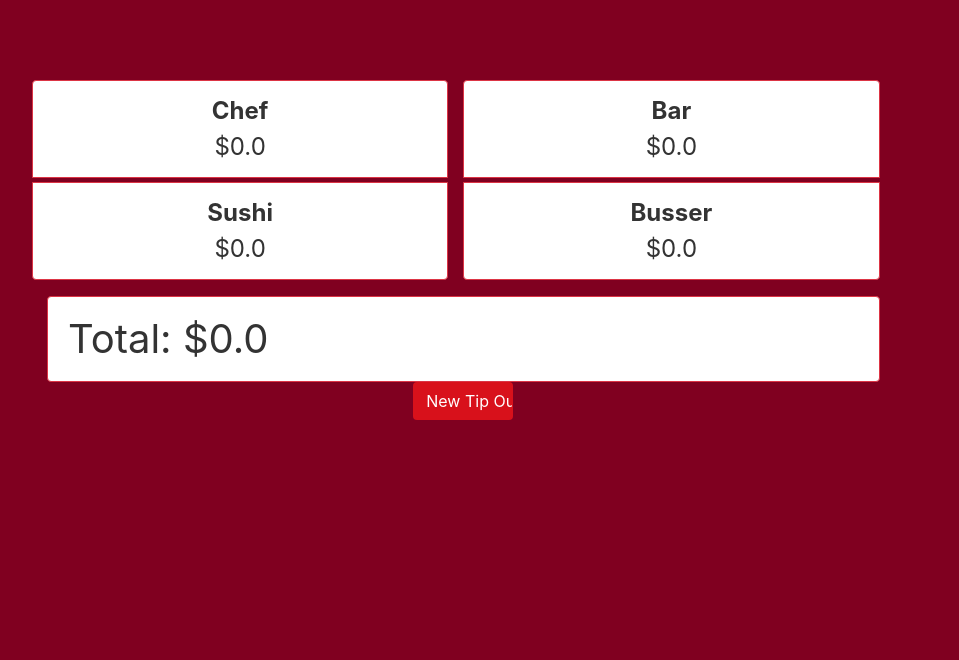
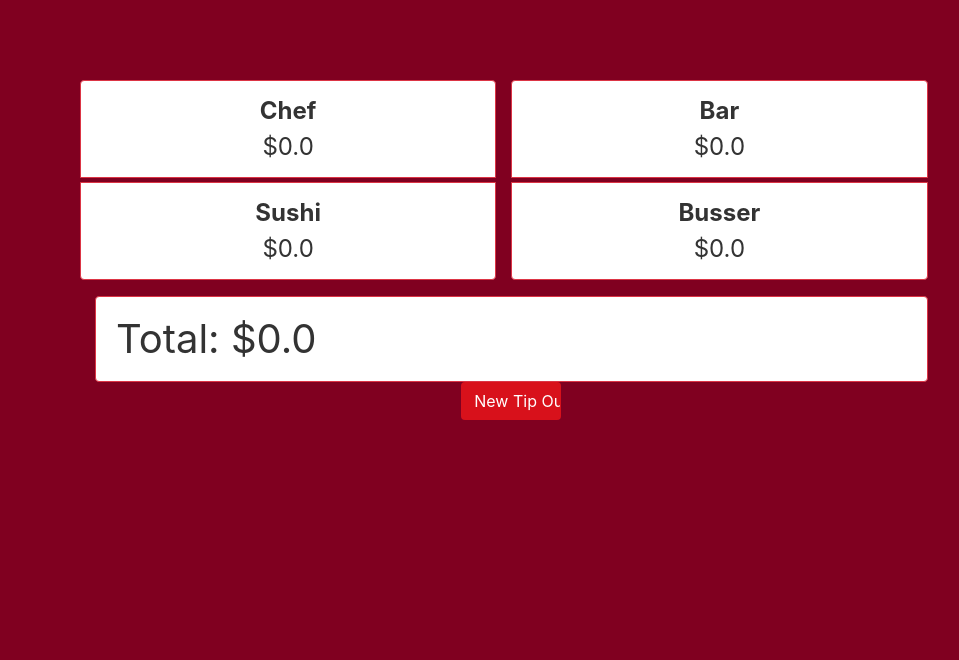
Before and after one commit to jesusvita/benihanaTipOut2, a Django app: page /tipapp/2/ in a window 1280 px wide. Shown: the top 660 px of the page, without its empty margins (38-997 px from the left). Run offline with Django 3.2, Linux system fonts and the light colour scheme; data comes from the database, SQL or seed files in the repository; both versions use the stored data as it was after the commit; some libraries are stand-ins or nearby versions.

Commit message:
Added margin to tipapp results page

```diff
--- a/blog/templates/blog/tipOutTotal.html
+++ b/blog/templates/blog/tipOutTotal.html
@@ -2,7 +2,7 @@
 
 
 {% block content %}
-<div class="justify-content-center w-75">
+<div class="justify-content-center ml-5 w-75">
   <div class="row text-center" style="font-size: 1.5rem; border: red" >
 
     <ul class="col-6 list-group">
```
Also changed, not shown: db.sqlite3, media/profile_pics/Harley_Banette.png (added).
